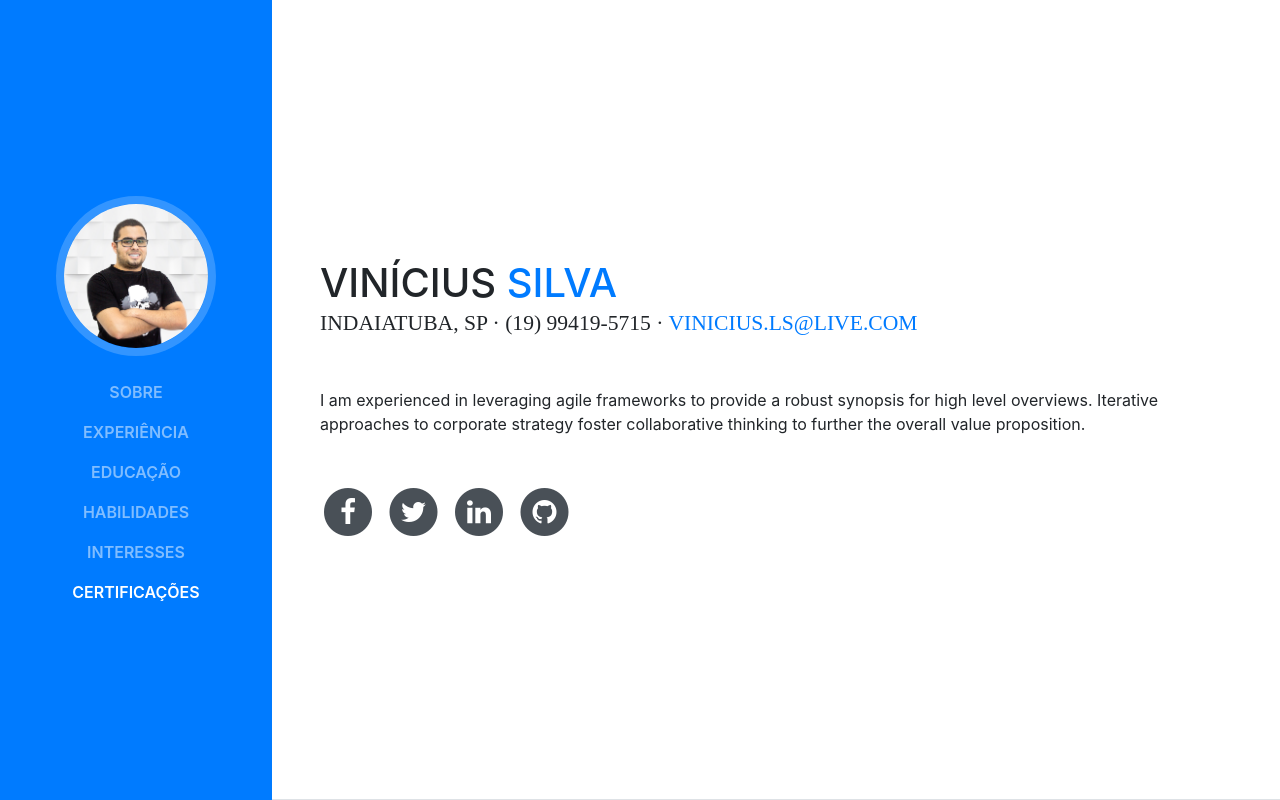
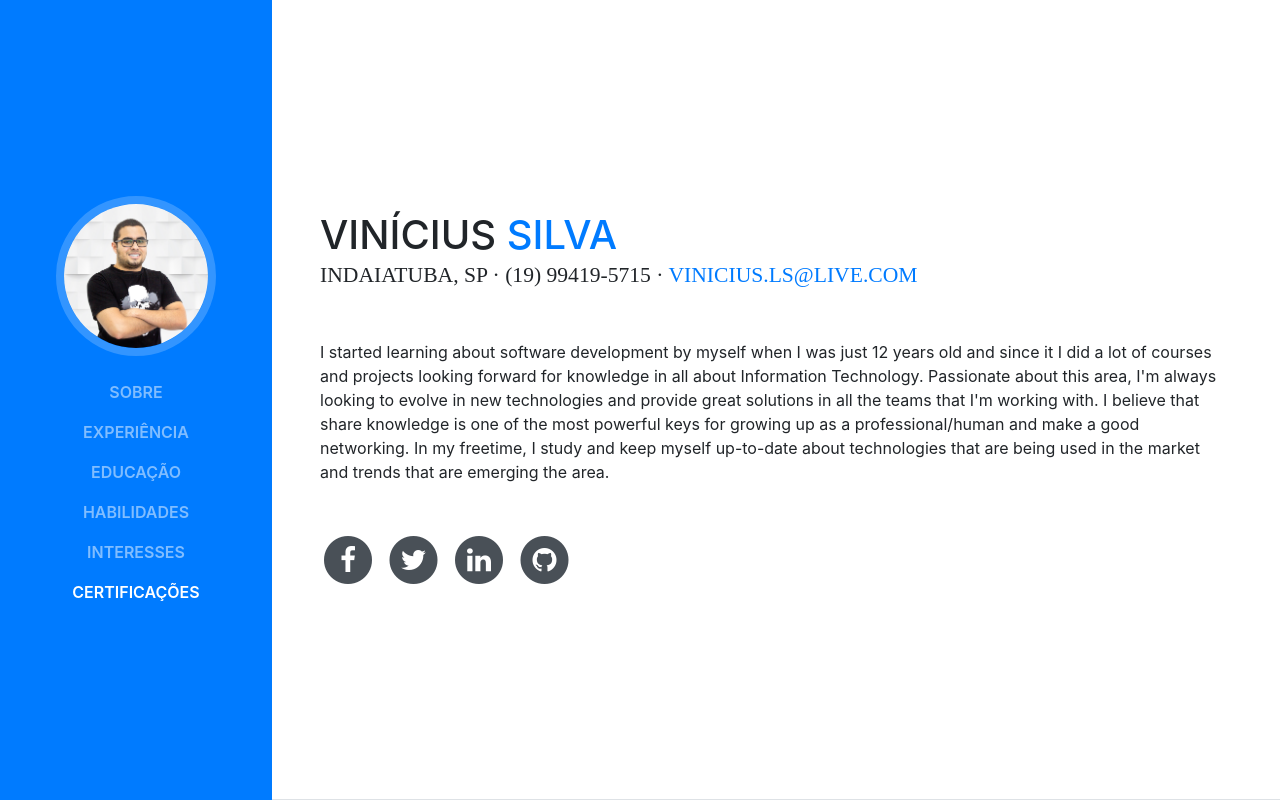
Before and after one commit to viniciusls/my-resume, a website with bundled scripts: page index.html in a window 1280 px wide. Shown: the top 800 px of the page. Built offline with nearby package versions, Linux system fonts and the light colour scheme; a web font is replaced by a local one.

Commit message:
Update index.html

```diff
--- a/index.html
+++ b/index.html
@@ -71,7 +71,7 @@
           <div class="subheading mb-5">Indaiatuba, SP · (19) 99419-5715 ·
             <a href="mailto:name@email.com">vinicius.ls@live.com</a>
           </div>
-          <p class="mb-5">I am experienced in leveraging agile frameworks to provide a robust synopsis for high level overviews. Iterative approaches to corporate strategy foster collaborative thinking to further the overall value proposition.</p>
+          <p class="mb-5">I started learning about software development by myself when I was just 12 years old and since it I did a lot of courses and projects looking forward for knowledge in all about Information Technology. Passionate about this area, I'm always looking to evolve in new technologies and provide great solutions in all the teams that I'm working with. I believe that share knowledge is one of the most powerful keys for growing up as a professional/human and make a good networking. In my freetime, I study and keep myself up-to-date about technologies that are being used in the market and trends that are emerging the area.</p>
           <ul class="list-inline list-social-icons mb-0">
             <li class="list-inline-item">
               <a href="https://www.facebook.com/vinicius768" target="_blank">
```
